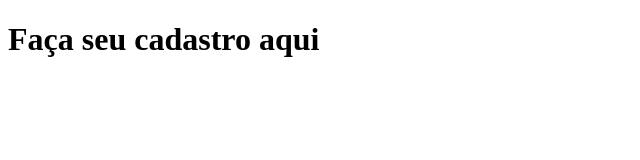
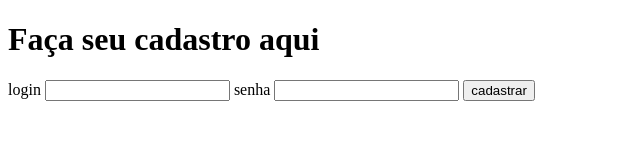
Before and after one commit to Silviojrr/ProjetoGilson, a website: page cadastro.html in a window 1280 px wide. Shown: the whole page, without its empty margins (0-640 px from the left). Drawn offline with Linux system fonts and the light colour scheme.

Commit message:
formularia com login e senha para cadastro criado

```diff
--- a/cadastro.html
+++ b/cadastro.html
@@ -8,5 +8,14 @@
 </head>
 <body>
     <h1>Faça seu cadastro aqui</h1>
+    <form action="">
+        <label for="">
+            login
+        </label>
+        <input type="text">
+        <label for="">senha</label>
+        <input type="password">
+        <button>cadastrar</button>
+    </form>
 </body>
 </html>
```
